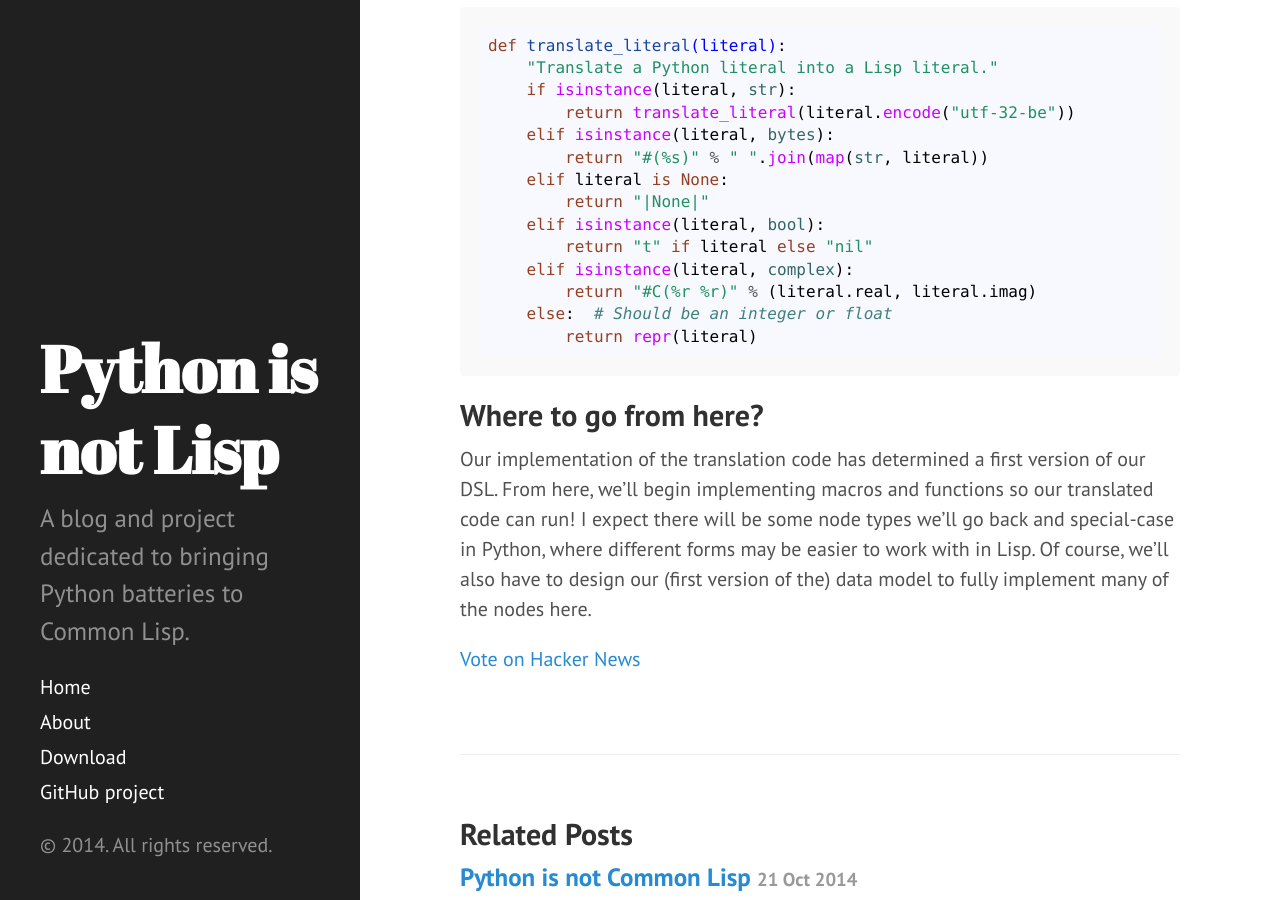
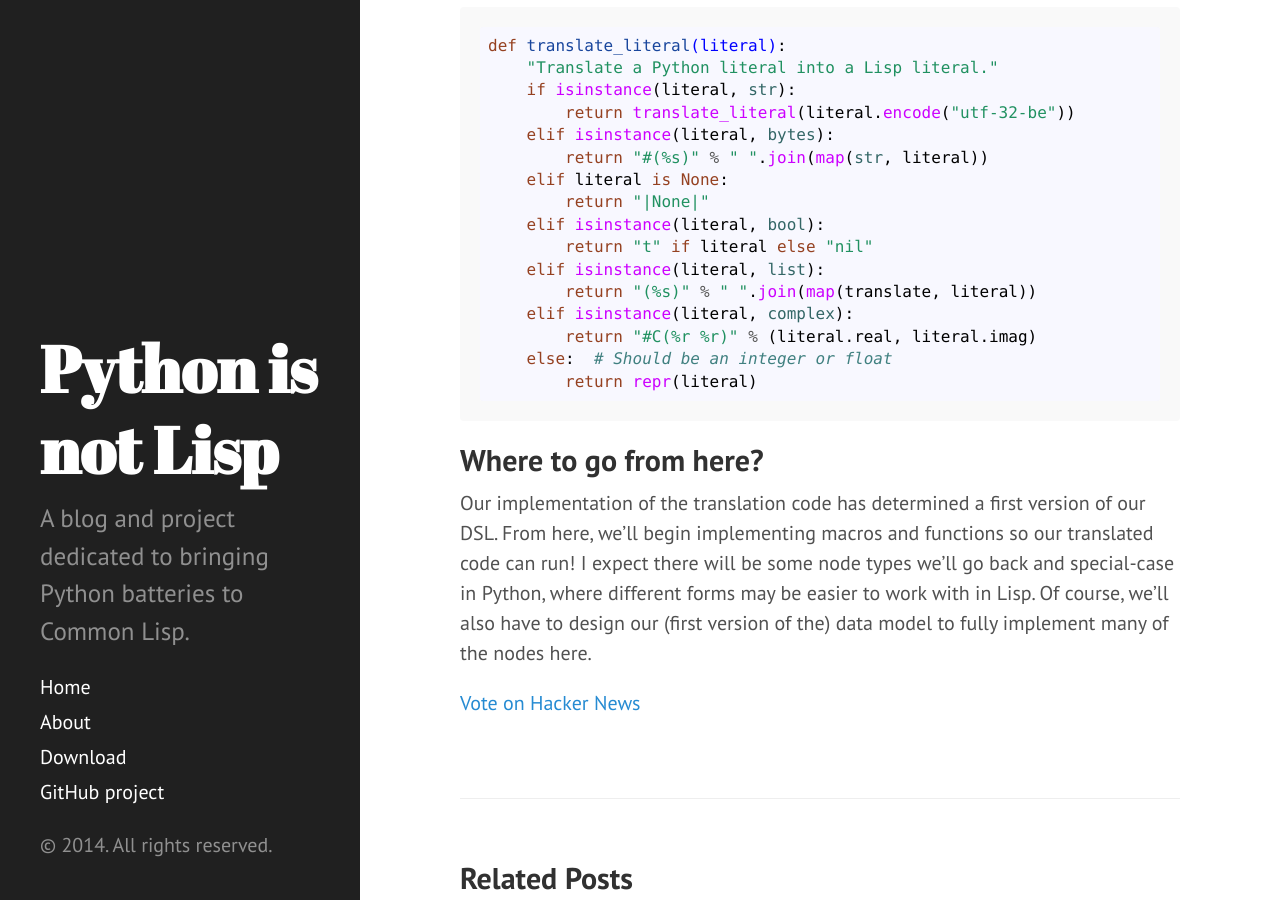
Before and after one commit to felipeochoa/aqua-lisp, a Jekyll site: the page built from _posts/2014-10-24-a-python-dsl.md, in a window 1280 px wide and 900 px high, scrolled down 4035 px. Built offline with Jekyll 4.4.1, drawn with Linux system fonts in a browser that asks for light colours.

Commit message:
oops, missed list conversion when copying code

```diff
--- a/_posts/2014-10-24-a-python-dsl.md
+++ b/_posts/2014-10-24-a-python-dsl.md
@@ -167,6 +167,8 @@ def translate_literal(literal):
         return "|None|"
     elif isinstance(literal, bool):
         return "t" if literal else "nil"
+    elif isinstance(literal, list):
+        return "(%s)" % " ".join(map(translate, literal))
     elif isinstance(literal, complex):
         return "#C(%r %r)" % (literal.real, literal.imag)
     else:  # Should be an integer or float
```
